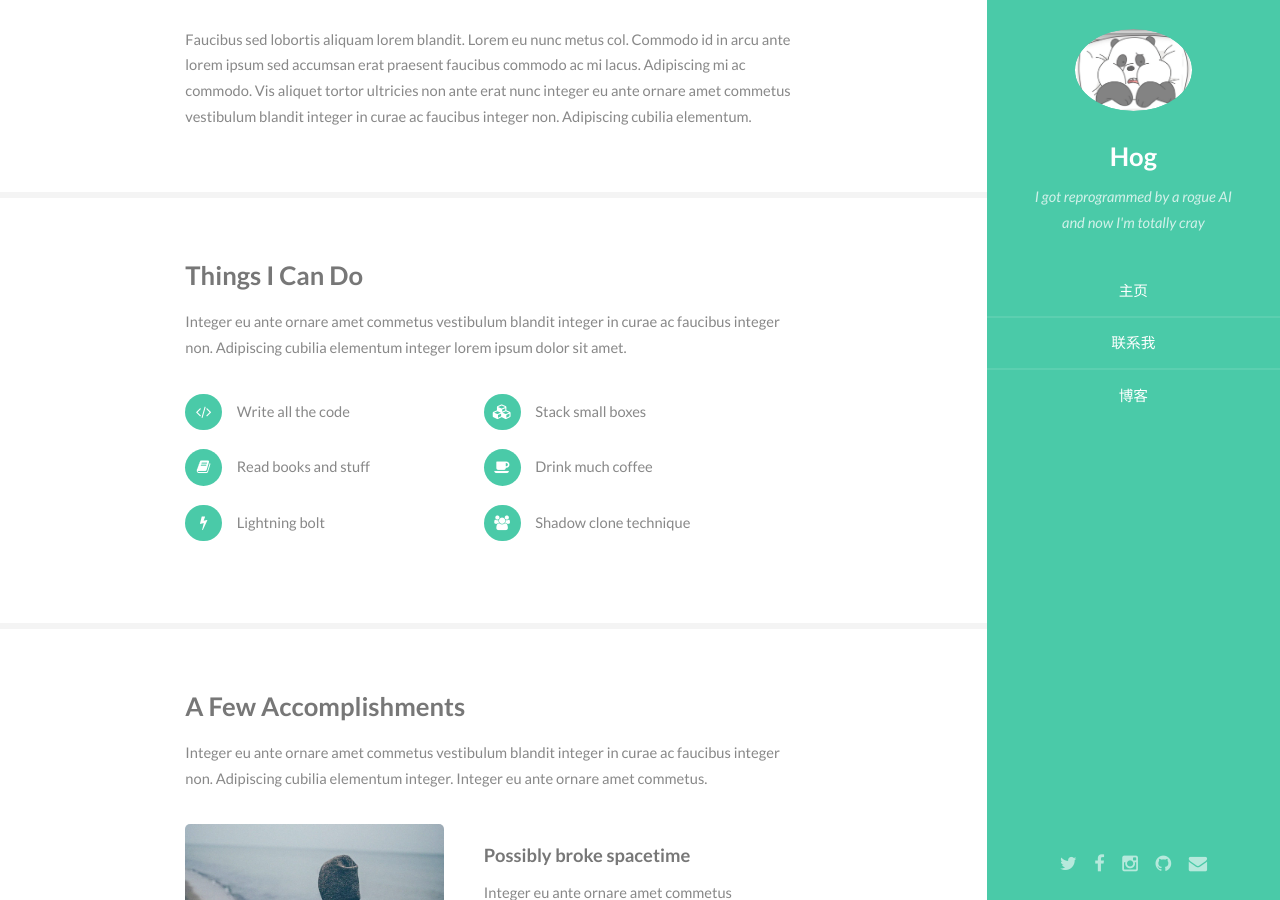
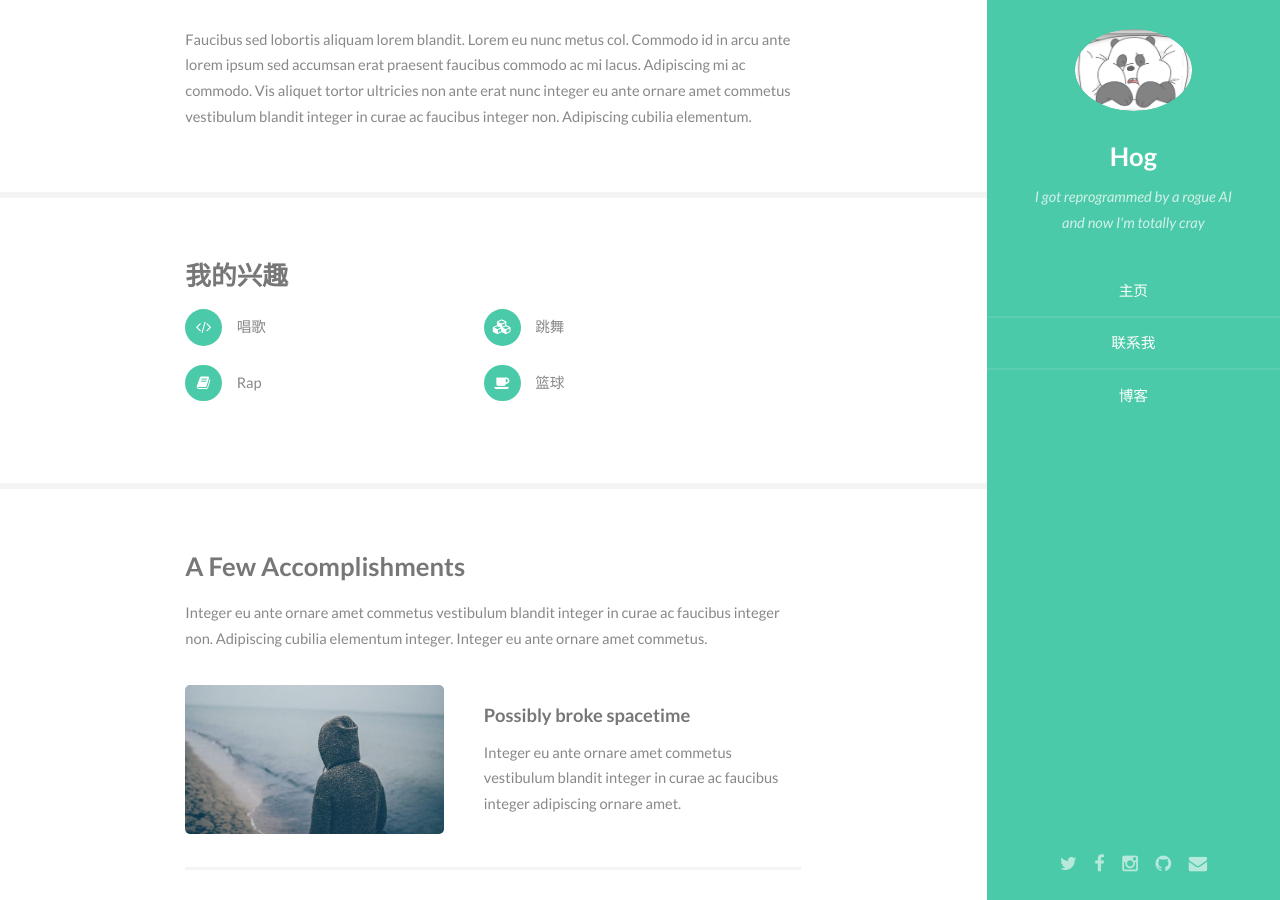
Before and after one commit to Hogzhu/Hogzhu.github.io, a Jekyll site: the page built from index.html, in a window 1280 px wide and 900 px high, scrolled down 459 px. Built offline with Jekyll 4.4.1, drawn with Linux system fonts in a browser that asks for light colours.

Commit message:
Update index.html

```diff
--- a/index.html
+++ b/index.html
@@ -19,15 +19,15 @@ layout: default
 <!-- Two -->
     <section id="two">
         <div class="container">
-            <h3>Things I Can Do</h3>
-            <p>Integer eu ante ornare amet commetus vestibulum blandit integer in curae ac faucibus integer non. Adipiscing cubilia elementum integer lorem ipsum dolor sit amet.</p>
+            <h3>我的兴趣</h3>
+            <!--<p>Integer eu ante ornare amet commetus vestibulum blandit integer in curae ac faucibus integer non. Adipiscing cubilia elementum integer lorem ipsum dolor sit amet.</p>-->
             <ul class="feature-icons">
-                <li class="fa-code">Write all the code</li>
-                <li class="fa-cubes">Stack small boxes</li>
-                <li class="fa-book">Read books and stuff</li>
-                <li class="fa-coffee">Drink much coffee</li>
-                <li class="fa-bolt">Lightning bolt</li>
-                <li class="fa-users">Shadow clone technique</li>
+                <li class="fa-code">唱歌</li>
+                <li class="fa-cubes">跳舞</li>
+                <li class="fa-book">Rap</li>
+                <li class="fa-coffee">篮球</li>
+                <!--<li class="fa-bolt">Lightning bolt</li>
+                <li class="fa-users">Shadow clone technique</li>-->
             </ul>
         </div>
     </section>
```
